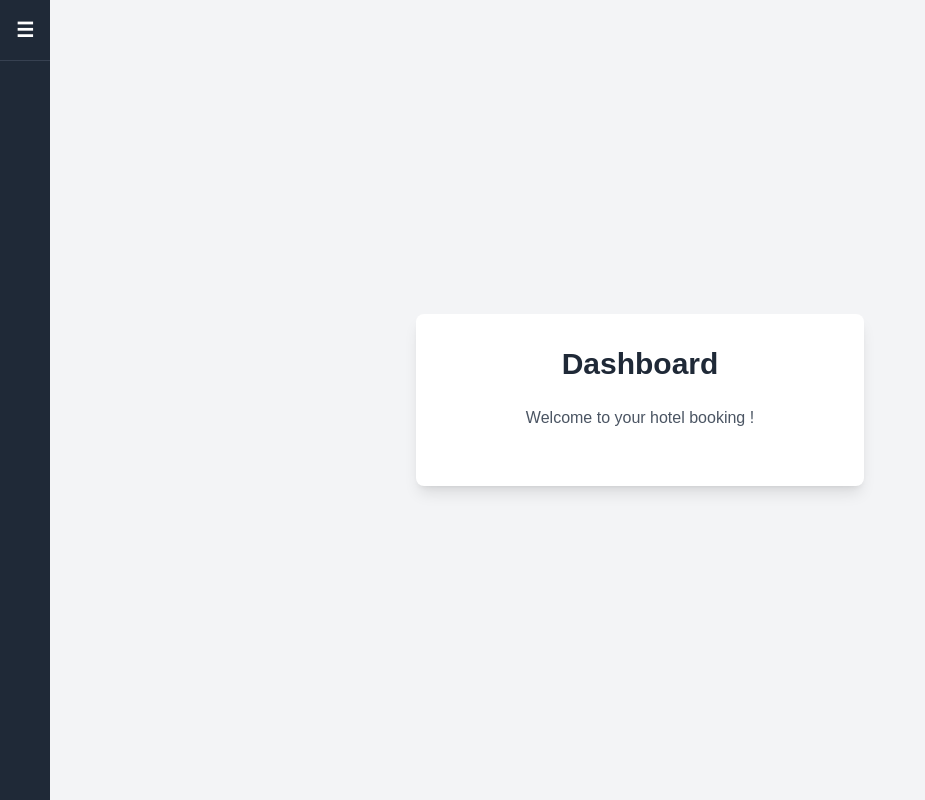
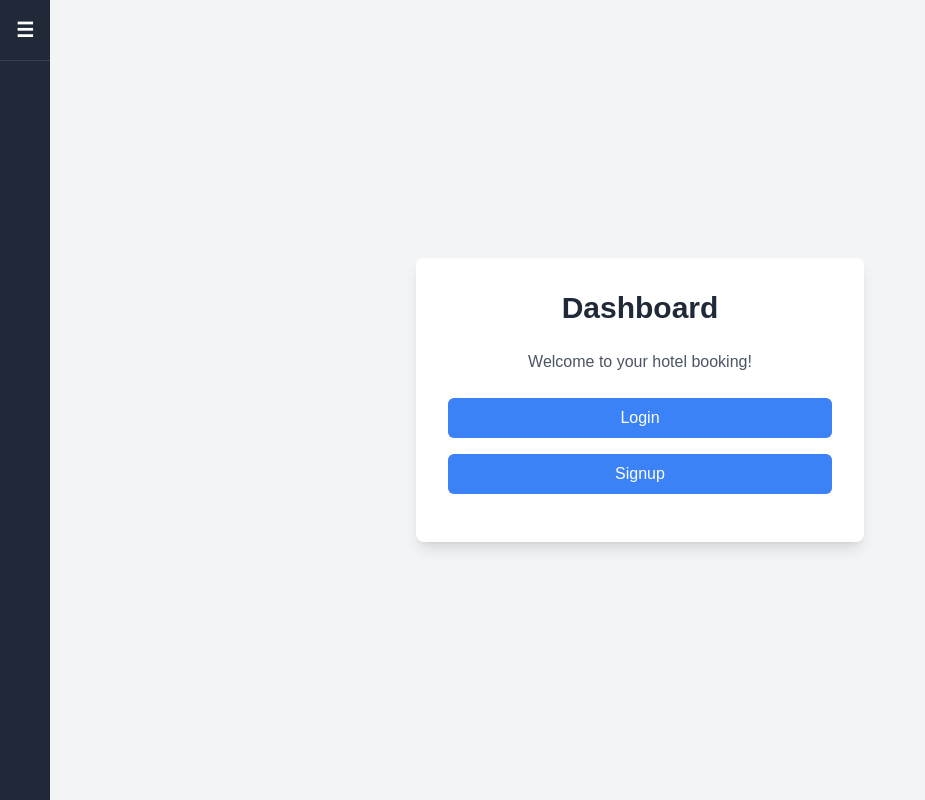
Before and after one commit to Prizag/global-trek, a Next.js app: page / in a window 1280 px wide. Shown: the whole page, without its empty margins (0-925 px from the left). Built offline with nearby package versions, Linux system fonts and the light colour scheme; sample sign-in values are in the browser's storage.

Commit message:
Changing login and signup file locations

```diff
--- a/package.json
+++ b/package.json
@@ -9,7 +9,7 @@
     "lint": "next lint"
   },
   "dependencies": {
-    "framer-motion": "^12.0.6",
+    "framer-motion": "^12.0.11",
     "lucide": "^0.474.0",
     "next": "15.1.5",
     "react": "^19.0.0",
--- a/src/components/auth/login.jsx
+++ b/src/app/login/page.jsx
@@ -14,7 +14,6 @@ export default function Login() {
     e.preventDefault();
     setError("");
 
-    // Basic validation
     if (!email || !password) {
       setError("Please fill in all fields.");
       return;
--- a/src/app/page.jsx
+++ b/src/app/page.jsx
@@ -1,11 +1,10 @@
-"use client"
-
-
-
+"use client";
 
 import { useEffect } from "react";
 import { useRouter } from "next/navigation";
 import NavBar from "@/components/Heading/NavBar";
+import Link from "next/link";
+
 export default function Page() {
   const router = useRouter();
 
@@ -21,17 +20,28 @@ export default function Page() {
     router.push("/");
   };
 
-
   return (
     <div className="min-h-screen bg-gray-100 flex flex-col items-center justify-center">
-      <NavBar/>
+      <NavBar />
       <div className="bg-white p-8 rounded-lg shadow-lg w-full max-w-md">
         <h1 className="text-3xl font-bold text-center text-gray-800 mb-6">
           Dashboard
         </h1>
         <p className="text-center text-gray-600 mb-6">
-          Welcome to your hotel booking !
+          Welcome to your hotel booking!
         </p>
+
+        <Link href="/login">
+          <button className="w-full py-2 text-white bg-blue-500 rounded-md hover:bg-blue-600 transition">
+            Login
+          </button>
+        </Link>
+
+        <Link href="/signup">
+          <button className="w-full my-4 py-2 text-white bg-blue-500 rounded-md hover:bg-blue-600 transition">
+            Signup
+          </button>
+        </Link>
 
       </div>
     </div>
--- a/src/components/auth/register.jsx
+++ b/src/app/signup/page.jsx
@@ -23,13 +23,12 @@ export default function Signup() {
 
     setIsLoading(true);
 
-    // Mock API call for user registration
     try {
       const response = await mockSignupApi(name, email, password);
       if (response.success) {
         alert("Signup successful! Redirecting to dashboard...");
-        localStorage.setItem("isAuthenticated", "true"); // Simulate authentication
-        router.push("/dashboard"); // Redirect to dashboard
+        localStorage.setItem("isAuthenticated", "true");
+        router.push("/dashboard");
       } else {
         setError("Signup failed. Please try again.");
       }
@@ -43,8 +42,8 @@ export default function Signup() {
   const mockSignupApi = (name, email, password) => {
     return new Promise((resolve) => {
       setTimeout(() => {
-        resolve({ success: true }); // Simulate successful signup
-      }, 1000); // Simulate network delay
+        resolve({ success: true });
+      }, 1000);
     });
   };
 
```
Also changed, not shown: 1 other file (tests, documents, lock files or other folders).
